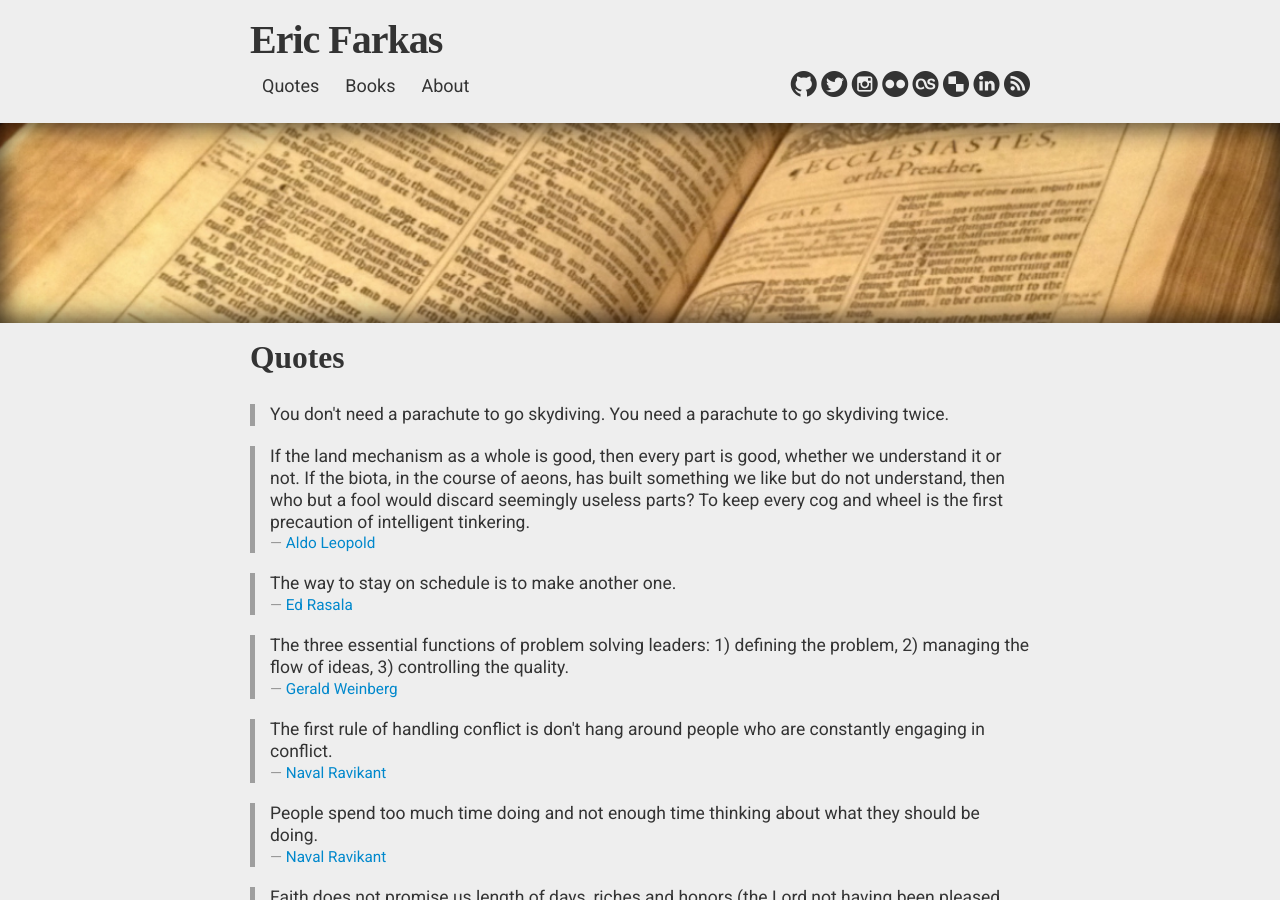
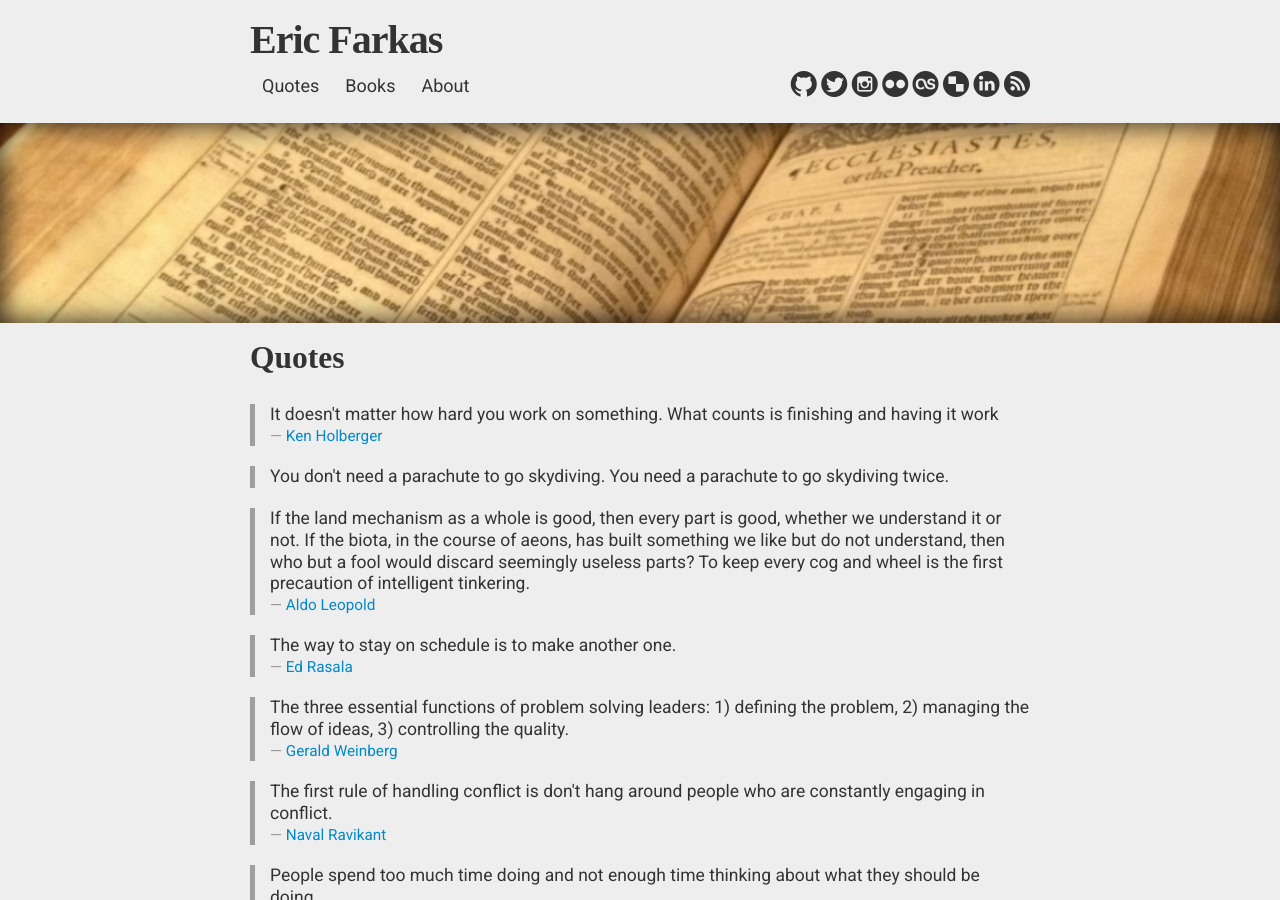
Before and after one commit to speric/speric.github.com, a Jekyll site: the page built from quotes.html, in a window 1280 px wide and 900 px high. Built offline with Jekyll 4.4.1, drawn with Linux system fonts in a browser that asks for light colours; some web fonts are replaced; comment, search, counter and statistics services are not loaded.

Commit message:
Add Holberger quote

```diff
--- a/quotes.html
+++ b/quotes.html
@@ -7,6 +7,14 @@ description: A collection of thought-provoking quotes.
 
 <h2>Quotes</h2>
 <br/>
+
+<blockquote>
+  <p>
+    It doesn't matter how hard you work on something. What counts is
+    finishing and having it work
+  </p>
+  <small><a href="https://www.amazon.com/Soul-New-Machine-Tracy-Kidder/dp/0316491977">Ken Holberger</a></small>
+</blockquote>
 
 <blockquote>
   <p>
```
